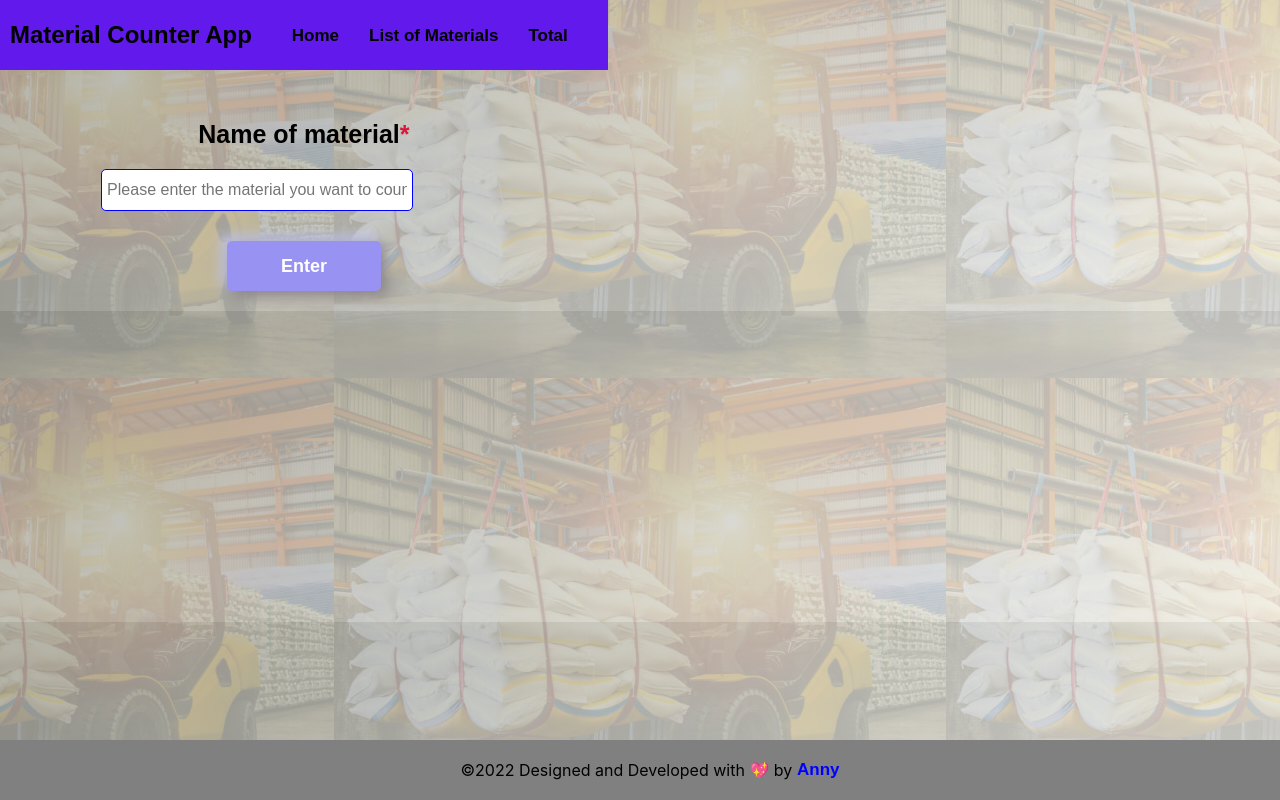
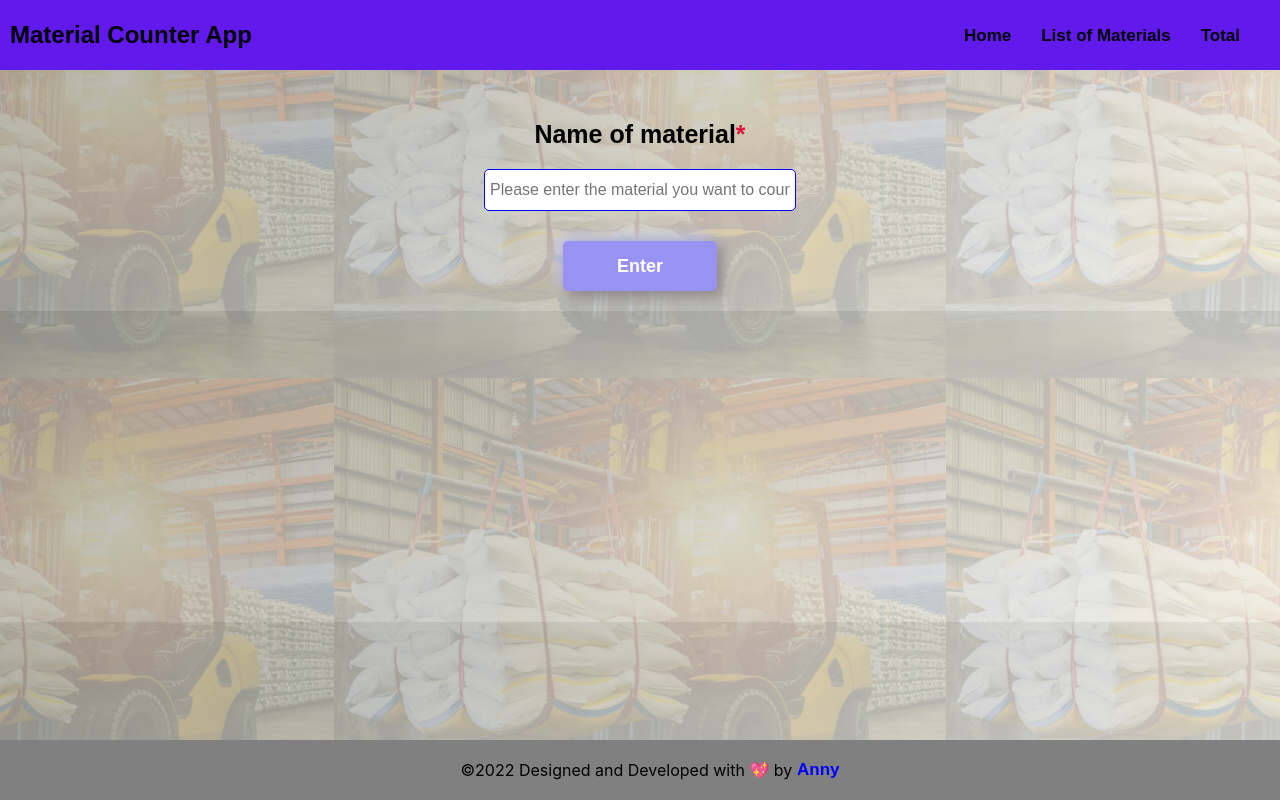
Before and after one commit to Anny85-code/material-counter, a React (Create React App) app: page / in a window 1280 px wide. Built offline with nearby package versions, Linux system fonts and the light colour scheme.

Commit message:
:art: Homepage
Update homepage css

```diff
--- a/src/homePage/HomePage.css
+++ b/src/homePage/HomePage.css
@@ -27,7 +27,6 @@
 
 .span-div > input {
   width: 300px;
-  margin-left: -15%;
   align-items: center;
   justify-content: center;
   height: 30px;
@@ -63,4 +62,8 @@
     width: 320px;
     margin: 20px;
   }
+
+  .span-div > input {
+    margin-left: -15%;
+  }
 }
--- a/src/index.css
+++ b/src/index.css
@@ -17,9 +17,9 @@ body {
   background-position: center;
 }
 
-html {
+/* html {
   display: flex;
-}
+} */
 
 code {
   font-family: source-code-pro, Menlo, Monaco, Consolas, 'Courier New',
```
